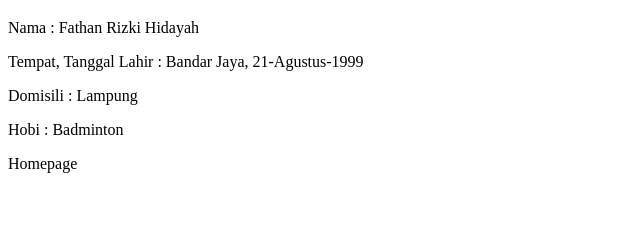
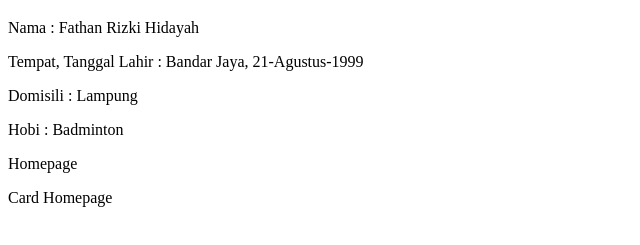
Before and after one commit to fathanrizk/personal_info, a plain HTML site: page index.html in a window 1280 px wide. Shown: the part 61-306 px from the top of the page, without its empty margins (0-640 px from the left). Drawn offline with Linux system fonts and the light colour scheme.

Commit message:
add card homepage text

```diff
--- a/index.html
+++ b/index.html
@@ -13,5 +13,6 @@
     <p>Domisili : Lampung </p>
     <p>Hobi : Badminton</p>
     <p>Homepage</p>
+    <p>Card Homepage</p>
 </body>
 </html>
```
